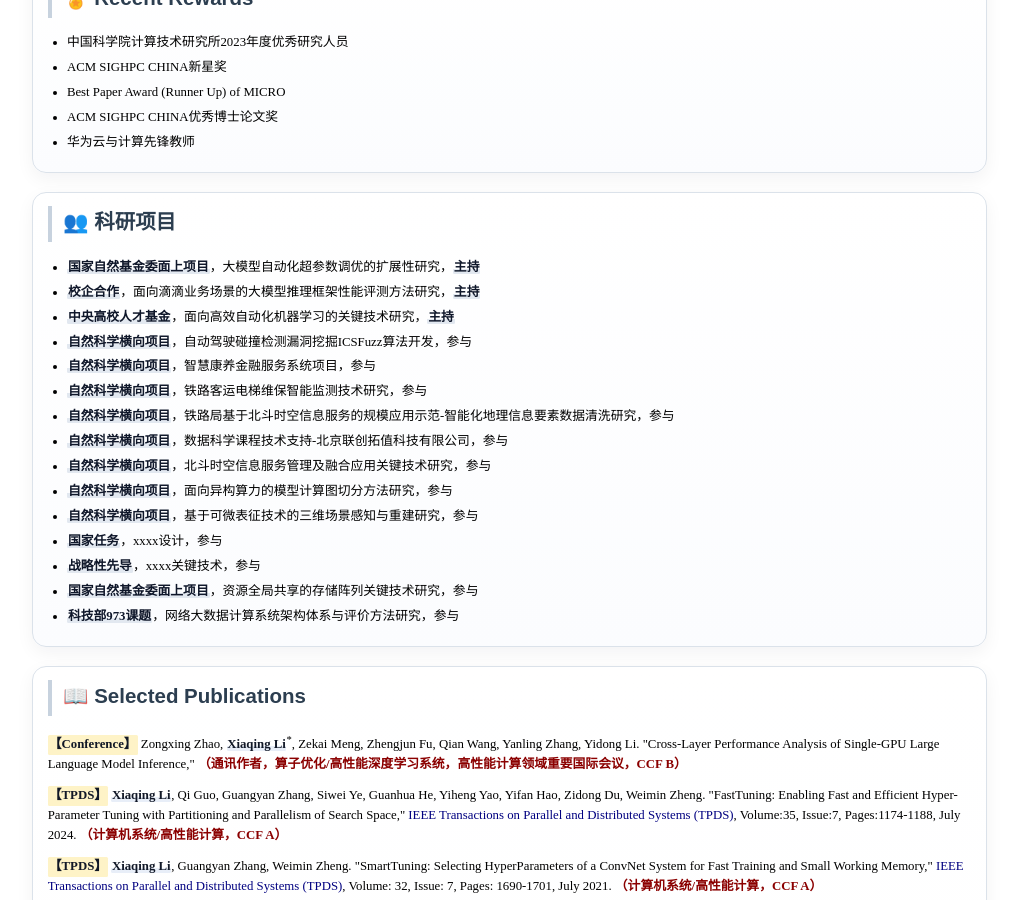
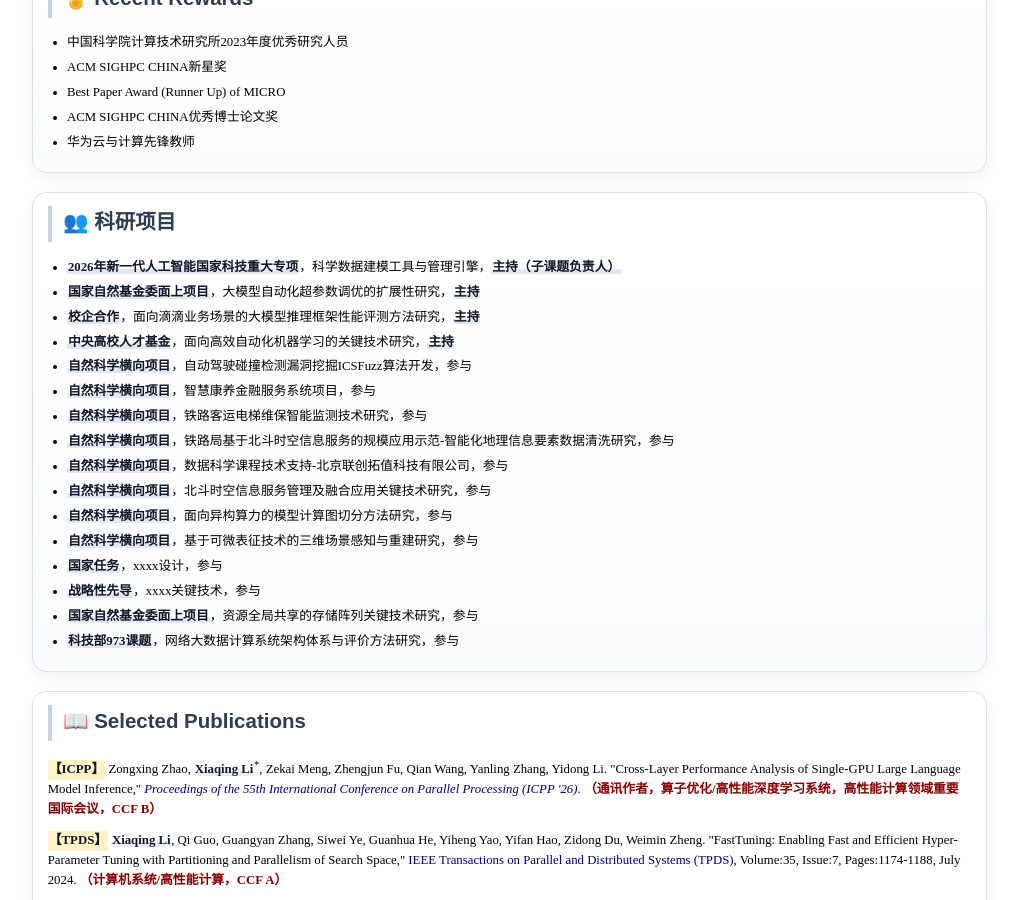
Before and after one commit to mlsys-research-jedy/mlsys-research-jedy.github.io, a Jekyll site: the page index.html, which Jekyll copies as it is, in a window 1280 px wide and 900 px high, scrolled down 1050 px. Shown: the whole window, without its empty margins (123-1141 px from the left). Built offline with Jekyll 4.4.1, drawn with Linux system fonts in a browser that asks for light colours.

Commit message:
Add ICPP publication details and project

```diff
--- a/index.html
+++ b/index.html
@@ -258,6 +258,7 @@
     <div class="section">
         <div class="section-title">👥 科研项目</div>
         <ul>
+            <li><span class="bold">2026年新一代人工智能国家科技重大专项</span>，科学数据建模工具与管理引擎，<span class="bold">主持（子课题负责人）</span></li>
             <li><span class="bold">国家自然基金委面上项目</span>，大模型自动化超参数调优的扩展性研究，<span class="bold">主持</span></li>
             <li><span class="bold">校企合作</span>，面向滴滴业务场景的大模型推理框架性能评测方法研究，<span class="bold">主持</span></li>
             <li><span class="bold">中央高校人才基金</span>，面向高效自动化机器学习的关键技术研究，<span class="bold">主持</span></li>
@@ -281,9 +282,10 @@
         <div class="section-title">📖 Selected Publications</div>
 
         <div class="paper-item">
-            <span class="abbr">【Conference】</span>
+            <span class="abbr">【ICPP】</span>
             <span class="authors">Zongxing Zhao, <span class="self">Xiaqing Li</span><sup>*</sup>, Zekai Meng, Zhengjun Fu, Qian Wang, Yanling Zhang, Yidong Li</span>.
             "Cross-Layer Performance Analysis of Single-GPU Large Language Model Inference,"
+            <span class="venue"><em>Proceedings of the 55th International Conference on Parallel Processing (ICPP '26)</em></span>.
             <span class="ccf">（通讯作者，算子优化/高性能深度学习系统，高性能计算领域重要国际会议，CCF B）</span>
         </div>
         <div class="paper-item">
```
